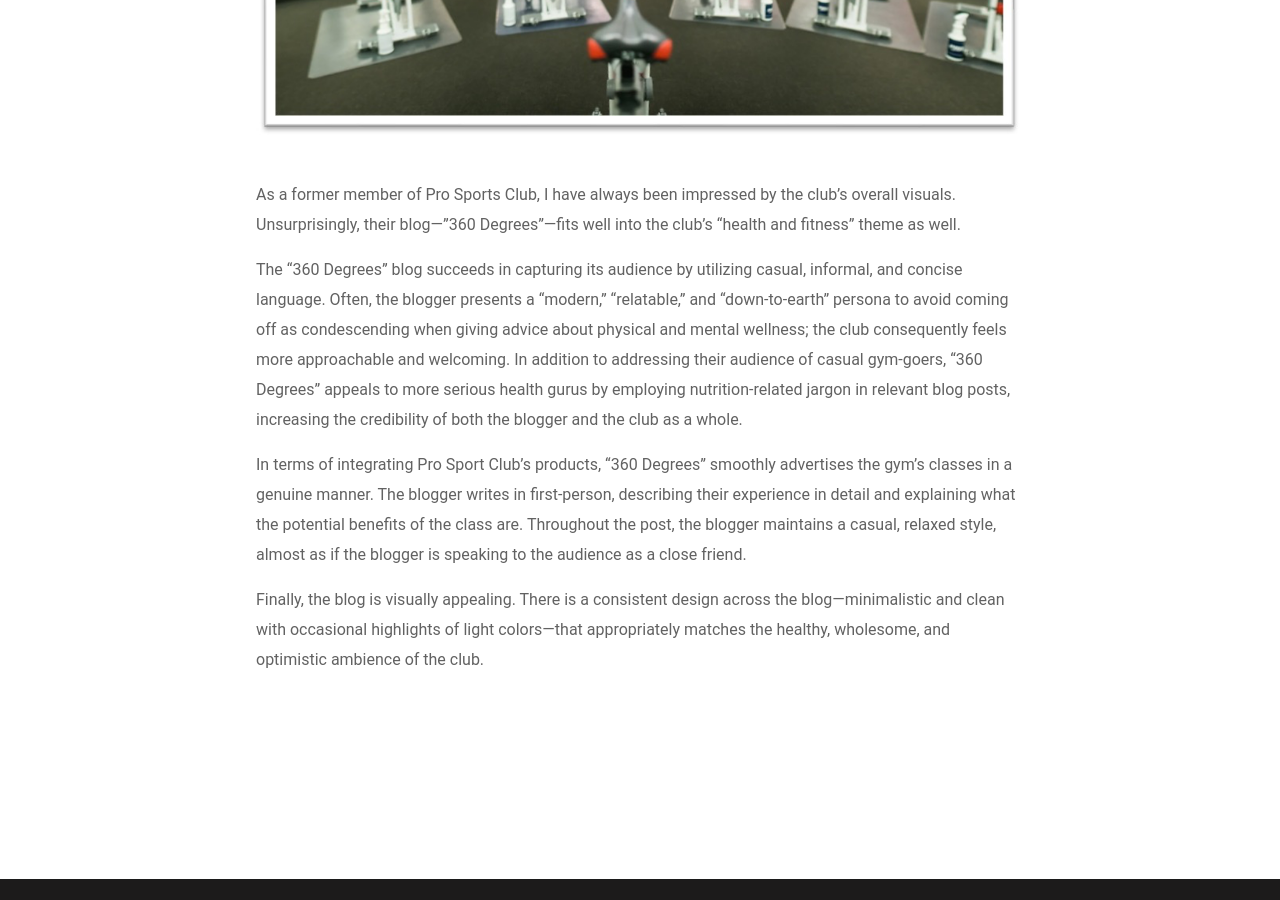
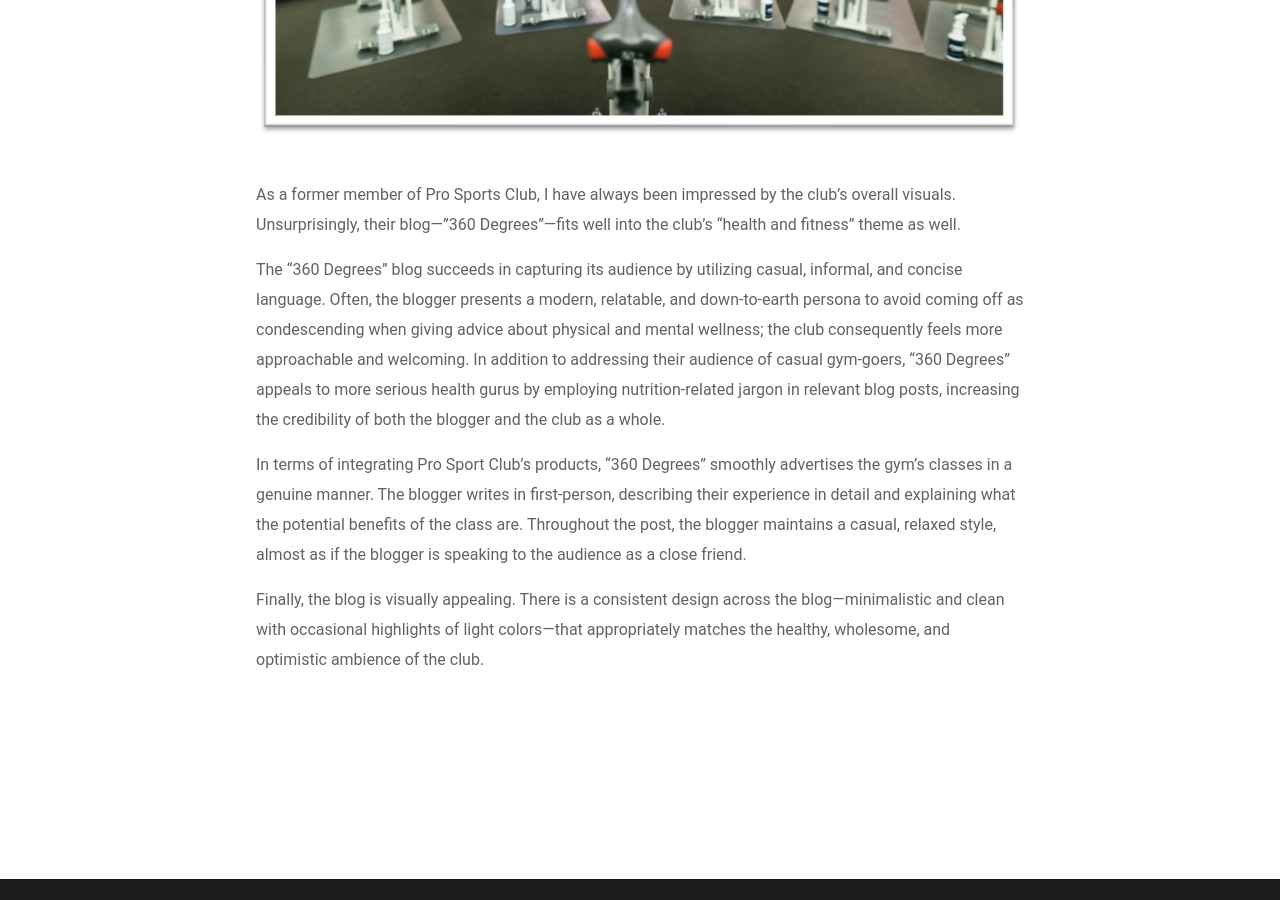
Before and after one commit to esthermliu/esthermliu.github.io, a Jekyll site: the page built from _posts/2022-10-10-blogging-about-a-blog.markdown, in a window 1280 px wide and 900 px high, scrolled down 812 px. Built offline with Jekyll 4.4.1, drawn with Linux system fonts in a browser that asks for light colours; nearby versions of some CDN libraries.

```diff
--- a/_posts/2022-10-10-blogging-about-a-blog.markdown
+++ b/_posts/2022-10-10-blogging-about-a-blog.markdown
@@ -10,7 +10,7 @@ nextTitle: blogging about a blog
 
 As a former member of Pro Sports Club, I have always been impressed by the club’s overall visuals. Unsurprisingly, their blog—"360 Degrees”—fits well into the club’s “health and fitness” theme as well.
 
-The “360 Degrees” blog succeeds in capturing its audience by utilizing casual, informal, and concise language. Often, the blogger presents a “modern,” “relatable,” and “down-to-earth” persona to avoid coming off as condescending when giving advice about physical and mental wellness; the club consequently feels more approachable and welcoming. In addition to addressing their audience of casual gym-goers, “360 Degrees” appeals to more serious health gurus by employing nutrition-related jargon in relevant blog posts, increasing the credibility of both the blogger and the club as a whole.
+The “360 Degrees” blog succeeds in capturing its audience by utilizing casual, informal, and concise language. Often, the blogger presents a modern, relatable, and down-to-earth persona to avoid coming off as condescending when giving advice about physical and mental wellness; the club consequently feels more approachable and welcoming. In addition to addressing their audience of casual gym-goers, “360 Degrees” appeals to more serious health gurus by employing nutrition-related jargon in relevant blog posts, increasing the credibility of both the blogger and the club as a whole.
 
 In terms of integrating Pro Sport Club’s products, “360 Degrees” smoothly advertises the gym’s classes in a genuine manner. The blogger writes in first-person, describing their experience in detail and explaining what the potential benefits of the class are. Throughout the post, the blogger maintains a casual, relaxed style, almost as if the blogger is speaking to the audience as a close friend.
 
```
